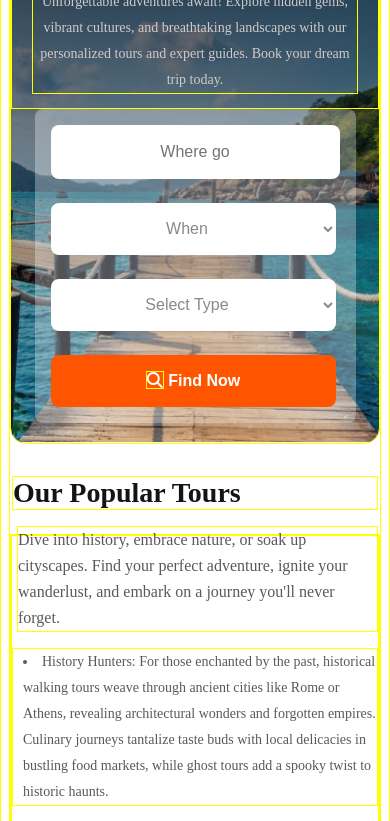
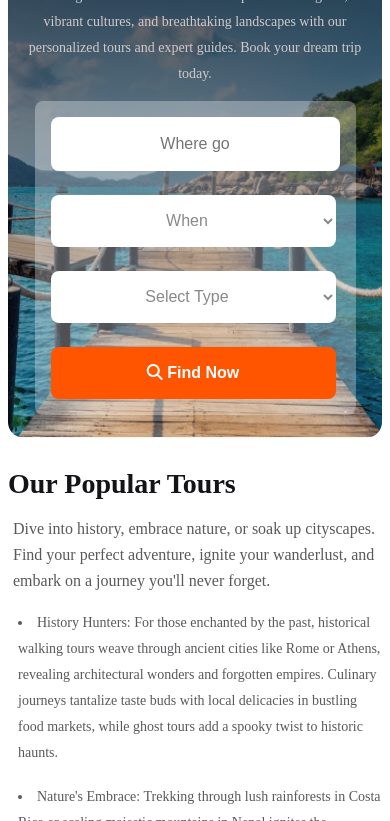
Before and after one commit to shakilcss/NR-Travel, a plain HTML site: page index.html in a window 390 px wide. Shown: the part 130-951 px from the top of the page. Drawn offline with Linux system fonts and the light colour scheme.

Commit message:
all done

```diff
--- a/styles/style.css
+++ b/styles/style.css
@@ -946,10 +946,6 @@ footer {
     margin-top: 40px;
 }
 
-*{
-    border: 1px solid yellow;
-}
-
 @media screen and (min-width: 365px) and (max-width: 576px) {
     nav {
         width: auto;
@@ -1430,9 +1426,4 @@ footer {
     .line-02 {
         width: 80%;
     }
-
-    * {
-        border: 1px solid yellow;
-    }
-
 }
```
Also changed, not shown: index.html (+0 -1 lines).
